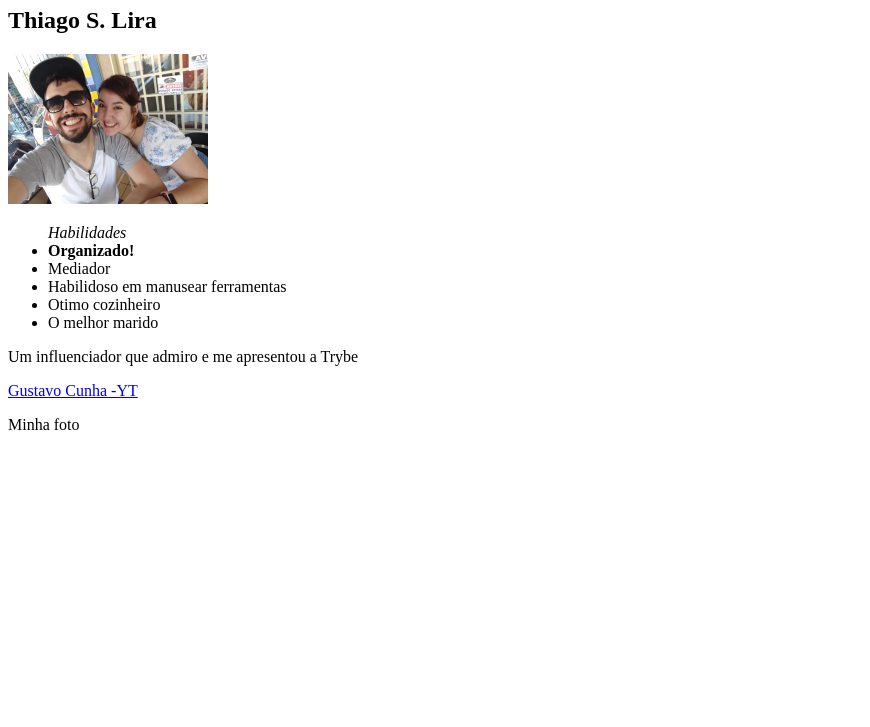
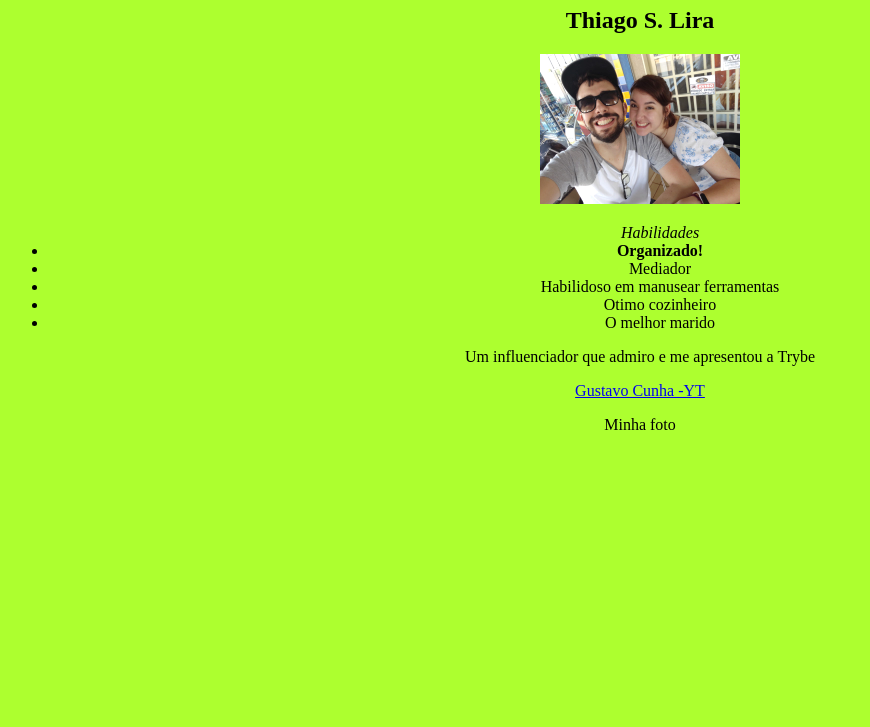
Before and after one commit to Thiago-sLira/meuPortifolio, a plain HTML site: page index.html in a window 1280 px wide. Shown: the part 73-800 px from the top of the page, without its empty margins (0-870 px from the left). Drawn offline with Linux system fonts and the light colour scheme.

Commit message:
Alterações no portifolio

```diff
--- a/index.html
+++ b/index.html
@@ -3,6 +3,13 @@
 <meta charset="UTF-8">
 <title>Portifolio Thiago</title>
 </head>
+<style>
+    body {
+
+        background-color: greenyellow;
+        text-align: center;
+    }
+</style>
 
 <body>
     <h1>Meu Portifolio</h1>
@@ -16,7 +23,7 @@
         <li>O melhor marido</li>
     </ul>
     <p>Um influenciador que admiro e me apresentou a Trybe</p>
- <a href="https://www.youtube.com/channel/UCfUE4aSsJSOmeGcnwue9TnQ" target="_blank">Gustavo Cunha -YT</a>
- <p>Minha foto</p>
+    <a href="https://www.youtube.com/channel/UCfUE4aSsJSOmeGcnwue9TnQ" target="_blank">Gustavo Cunha -YT</a>
+    <p>Minha foto</p>
 </body>
 <html>
```
